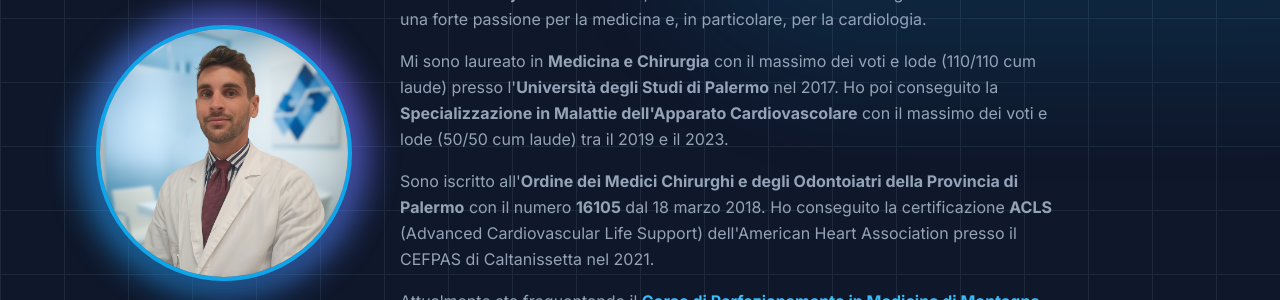
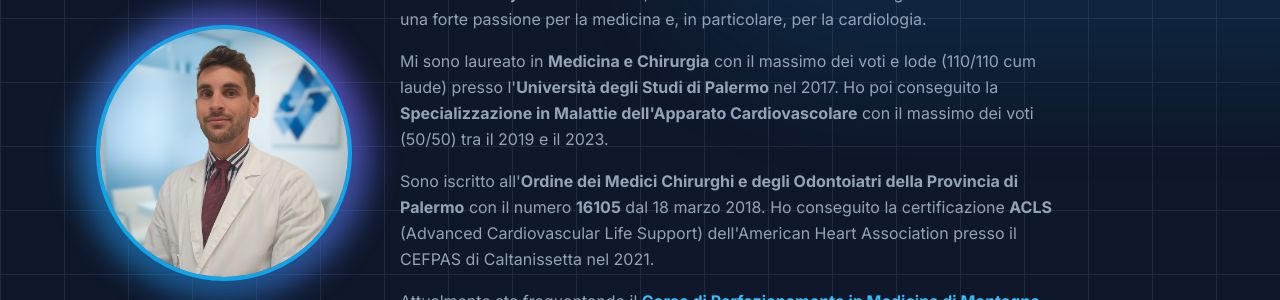
Before and after one commit to bdeornelas/bdeornelas.github.io, a Jekyll site: the page built from about/index.html, in a window 1280 px wide and 900 px high. Shown: the part 302-602 px from the top of the window. Built offline with Jekyll 4.4.1, drawn with Linux system fonts in a browser that asks for light colours; nearby versions of some CDN libraries.

Commit message:
About: rimuove 'cum laude' e 'lode' dalla specializzazione (non previsto in Italia)

```diff
--- a/about/index.html
+++ b/about/index.html
@@ -32,7 +32,7 @@ twitter_image: /assets/img/benjamin-de-ornelas-portrait.jpg
             </p>
             <p class="text-slate-400 leading-relaxed mb-4">
               Mi sono laureato in <strong>Medicina e Chirurgia</strong> con il massimo dei voti e lode (110/110 cum laude) presso l'<strong>Università degli Studi di Palermo</strong> nel 2017.
-              Ho poi conseguito la <strong>Specializzazione in Malattie dell'Apparato Cardiovascolare</strong> con il massimo dei voti e lode (50/50 cum laude) tra il 2019 e il 2023.
+              Ho poi conseguito la <strong>Specializzazione in Malattie dell'Apparato Cardiovascolare</strong> con il massimo dei voti (50/50) tra il 2019 e il 2023.
             </p>
             <p class="text-slate-400 leading-relaxed mb-4">
               Sono iscritto all'<strong>Ordine dei Medici Chirurghi e degli Odontoiatri della Provincia di Palermo</strong> con il numero <strong>16105</strong> dal 18 marzo 2018.
```
